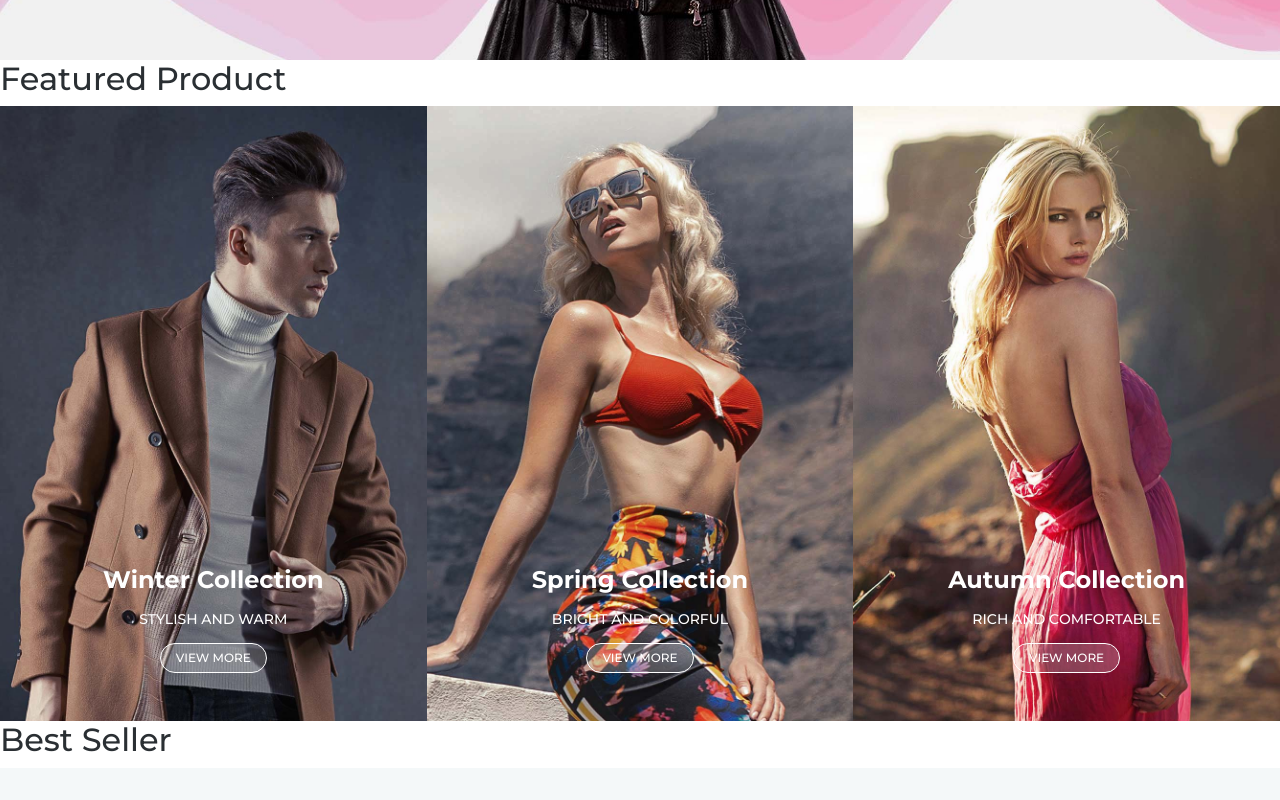
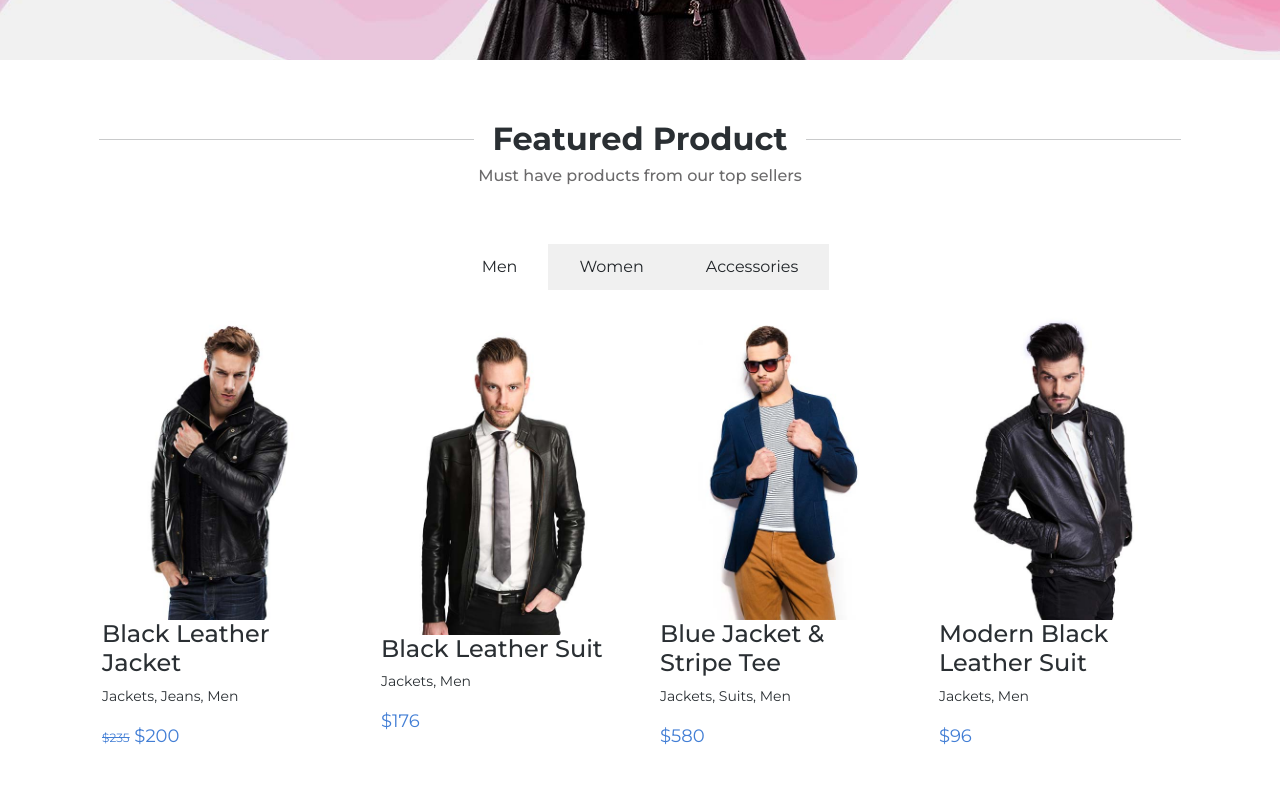
Before and after one commit to gzocchi/proj-html-vuejs, a Vue app: page / in a window 1280 px wide. Shown: the part 740-1540 px from the top of the page. Built offline with nearby package versions, Linux system fonts and the light colour scheme.

Commit message:
modificato main - products featured e card

```diff
--- a/src/App.vue
+++ b/src/App.vue
@@ -2,7 +2,7 @@
   <div id="app">
     <Header :social="socialInfo" :navLink="headerLink" />
     <Jumbotron title="Brand New Arrivals" msg="New collection from New York" />
-    <Main :collection="productCollection" />
+    <Main :products="products" :collection="productCollection" />
     <Footer :social="socialInfo" :brand="brandInfo" :post="post" :tags="tag" />
     <Banner />
   </div>
@@ -155,10 +155,10 @@ export default {
         },
       },
       products: {
-        man: {
+        men: {
           leather_jacket: {
             name: "Black Leather Jacket",
-            img: "./assets/img/products/black_elegant_leather_jacket.jpg",
+            img: require("./assets/img/products/black_elegant_leather_jacket.jpg"),
             originalPrice: 235,
             discountedPrice: 200,
             tag: ["Jackets", "Jeans", "Men"],
@@ -166,7 +166,7 @@ export default {
           },
           leather_suit: {
             name: "Black Leather Suit",
-            img: "./assets/img/products/black_leather_suit.jpg",
+            img: require("./assets/img/products/black_leather_suit.jpg"),
             originalPrice: 176,
             discountedPrice: false,
             tag: ["Jackets", "Men"],
@@ -174,7 +174,7 @@ export default {
           },
           blue_jacket: {
             name: "Blue Jacket & Stripe Tee",
-            img: "./assets/img/products/blue_jacket_and_white_stripe_tee.jpg",
+            img: require("./assets/img/products/blue_jacket_and_white_stripe_tee.jpg"),
             originalPrice: 580,
             discountedPrice: false,
             tag: ["Jackets", "Suits", "Men"],
@@ -183,7 +183,7 @@ export default {
 
           black_leather_jacket: {
             name: "Modern Black Leather Suit",
-            img: "./assets/img/products/modern_black_leather_suit.jpg",
+            img: require("./assets/img/products/modern_black_leather_suit.jpg"),
             originalPrice: 96,
             discountedPrice: false,
             tag: ["Jackets", "Men"],
@@ -191,7 +191,7 @@ export default {
           },
           leather_blue: {
             name: "Blue Leather Jacket",
-            img: "./assets/img/products/blue_leather_jacket.jpg",
+            img: require("./assets/img/products/blue_leather_jacket.jpg"),
             originalPrice: 80,
             discountedPrice: 60,
             tag: ["Jackets", "Men"],
@@ -201,7 +201,7 @@ export default {
         women: {
           spring_printed: {
             name: "Spring Printed Dress",
-            img: "./assets/img/products/spring_printed_dress.jpg",
+            img: require("./assets/img/products/spring_printed_dress.jpg"),
             originalPrice: 47,
             discountedPrice: false,
             tag: ["Dress", "Women"],
@@ -209,7 +209,7 @@ export default {
           },
           modern_love: {
             name: "Modern Love Tee",
-            img: "./assets/img/products/modern_love_tee.jpg",
+            img: require("./assets/img/products/modern_love_tee.jpg"),
             originalPrice: 68,
             discountedPrice: false,
             tag: ["T-Shirts", "Women"],
@@ -217,7 +217,7 @@ export default {
           },
           black_jacket: {
             name: "Black Jacket",
-            img: "./assets/img/products/black_leather_jacket.jpg",
+            img: require("./assets/img/products/black_leather_jacket.jpg"),
             originalPrice: 125,
             discountedPrice: false,
             tag: ["Jacket", "Women"],
@@ -225,7 +225,7 @@ export default {
           },
           hipster_black: {
             name: "Hipster Black Top",
-            img: "./assets/img/products/hipster_black_top.jpg",
+            img: require("./assets/img/products/hipster_black_top.jpg"),
             originalPrice: 57,
             discountedPrice: false,
             tag: ["T-Shirts", "Women"],
@@ -235,7 +235,7 @@ export default {
         accessories: {
           leather_gloves: {
             name: "Leather Gloves",
-            img: "./assets/img/products/leather_gloves.jpg",
+            img: require("./assets/img/products/leather_gloves.jpg"),
             originalPrice: 45,
             discountedPrice: false,
             tag: ["Accessories", "Gloves", "Men", "Women"],
@@ -243,7 +243,7 @@ export default {
           },
           casual_belts: {
             name: "Casual Leather Belts",
-            img: "./assets/img/products/casual_leather_belts.jpg",
+            img: require("./assets/img/products/casual_leather_belts.jpg"),
             originalPrice: 65,
             discountedPrice: false,
             tag: ["Accessories", "Men"],
@@ -251,7 +251,7 @@ export default {
           },
           modern_boots: {
             name: "Modern Leather Boots",
-            img: "./assets/img/products/modern_leather_boots.jpg",
+            img: require("./assets/img/products/modern_leather_boots.jpg"),
             originalPrice: 50,
             discountedPrice: 30,
             tag: ["Accessories", "Men", "Miscellaneous", "Shoes"],
@@ -259,7 +259,7 @@ export default {
           },
           brown_shoes: {
             name: "Brown Dress Shoes",
-            img: "./assets/img/products/brown_dress_shoes.jpg",
+            img: require("./assets/img/products/brown_dress_shoes.jpg"),
             originalPrice: 46,
             discountedPrice: 36,
             tag: ["Accessories", "Miscellaneous", "Shoes", "Women"],
--- /dev/null
+++ b/src/components/Featured.vue
@@ -0,0 +1,86 @@
+<template>
+  <div class="container">
+    <section class="title px-2">
+      <hr />
+      <h2 class="m-0">Featured Product</h2>
+      <hr />
+    </section>
+    <h6 class="text-center py-2">Must have products from our top sellers</h6>
+    <section class="products_btn">
+      <button type="button" class="btn my_btn active">Men</button>
+      <button type="button" class="btn my_btn">Women</button>
+      <button type="button" class="btn my_btn">Accessories</button>
+    </section>
+    <section class="products_card">
+      <ProductCard :product="products.men.leather_jacket" />
+      <ProductCard :product="products.men.leather_suit" />
+      <ProductCard :product="products.men.blue_jacket" />
+      <ProductCard :product="products.men.black_leather_jacket" />
+    </section>
+  </div>
+</template>
+
+<script>
+import ProductCard from "./ProductCard.vue";
+
+export default {
+  name: "Featured",
+  components: {
+    ProductCard,
+  },
+  props: {
+    products: {
+      type: Object,
+      require: true,
+    },
+  },
+  data() {
+    return {};
+  },
+};
+</script>
+
+<style scoped lang="scss">
+@import "../assets/style/variables.scss";
+
+.title {
+  display: flex;
+  justify-content: space-around;
+  align-items: center;
+  hr {
+    display: inline-block;
+    width: calc((100% - 350px) / 2);
+    vertical-align: middle;
+  }
+  h2 {
+    font-weight: 700;
+    display: inline-block;
+  }
+}
+h6 {
+  color: $fedora;
+  margin-bottom: 50px;
+}
+
+.products_btn {
+  display: flex;
+  justify-content: center;
+
+  .my_btn {
+    padding: 10px 30px;
+    background-color: rgba($fedora, 0.1);
+    border-radius: 0;
+
+    &.active,
+    &:hover {
+      background-color: $white;
+    }
+  }
+}
+
+.products_card {
+  display: flex;
+  justify-content: center;
+  align-items: center;
+}
+</style>
--- a/src/components/Header.vue
+++ b/src/components/Header.vue
@@ -3,12 +3,12 @@
     <section class="nav_top container-fluid">
       <div class="container">
         <div class="row">
-          <div class="social col-6 px-3">
+          <div class="social col-2 px-3">
             <a v-for="(item, index) in social" :key="index" :href="item.link">
               <i :class="[item.icon]"></i>
             </a>
           </div>
-          <div class="user_section col-6">
+          <div class="user_section col-10">
             <a href="#">Shopping Cart</a>
             <a href="#">My Account <i class="fas fa-chevron-down"></i></a>
             <a href="#" class="active"
@@ -116,8 +116,8 @@ header {
     height: $nav-top_h;
     border-bottom: 0.5px solid rgba($fedora, 0.5);
 
-    & > div {
-      height: 100%;
+    .container {
+      height: $nav-top_h;
     }
 
     .social,
--- a/src/components/Main.vue
+++ b/src/components/Main.vue
@@ -1,7 +1,9 @@
 <template>
   <main>
     <section class="products">
-      <h2>Featured Product</h2>
+      <div v-if="products" class="featured container-fluid">
+        <Featured :products="products" />
+      </div>
       <div class="collection container-fluid">
         <div class="row">
           <div
@@ -14,7 +16,7 @@
         </div>
       </div>
       <h2>Best Seller</h2>
-      <div class="promo_banner container-fluid">
+      <div v-if="collection" class="promo_banner container-fluid">
         <PromoBanner />
       </div>
       <h2>New Arrivals</h2>
@@ -31,21 +33,36 @@
 </template>
 
 <script>
+import Featured from "./Featured.vue";
 import Collection from "./Collection.vue";
 import PromoBanner from "./PromoBanner.vue";
 
 export default {
   name: "Main",
   components: {
+    Featured,
     Collection,
     PromoBanner,
   },
-  props: ["collection"],
+  props: {
+    products: {
+      type: Object,
+      require: true,
+    },
+    collection: {
+      type: Object,
+      require: true,
+    },
+  },
 };
 </script>
 
 <style scoped lang="scss">
 @import "../assets/style/variables.scss";
+
+.featured {
+  padding: 60px 0;
+}
 
 .collection .col-4 {
   height: $collection_card_h;
--- /dev/null
+++ b/src/components/ProductCard.vue
@@ -0,0 +1,56 @@
+<template>
+  <div class="prod_card">
+    <div class="img_card">
+      <img :src="product.img" :alt="product.name" />
+    </div>
+
+    <h4>{{ product.name }}</h4>
+    <p>{{ productTag }}</p>
+    <span :class="{ discount: product.discountedPrice }">
+      &dollar;{{ product.originalPrice }}</span
+    >
+    <span v-if="product.discountedPrice">
+      &dollar;{{ product.discountedPrice }}
+    </span>
+  </div>
+</template>
+
+<script>
+export default {
+  name: "ProductCard",
+  props: {
+    product: {
+      type: Object,
+      require: true,
+    },
+  },
+  computed: {
+    productTag() {
+      return this.product.tag.join(", ");
+    },
+  },
+};
+</script>
+
+<style scoped lang="scss">
+@import "../assets/style/variables.scss";
+
+.prod_card {
+  height: 100%;
+  padding: 20px;
+  .img_card {
+    img {
+      width: 100%;
+    }
+  }
+  span {
+    font-size: 18px;
+    color: $havelock_blue;
+
+    &.discount {
+      text-decoration: line-through;
+      font-size: 12px;
+    }
+  }
+}
+</style>
```
